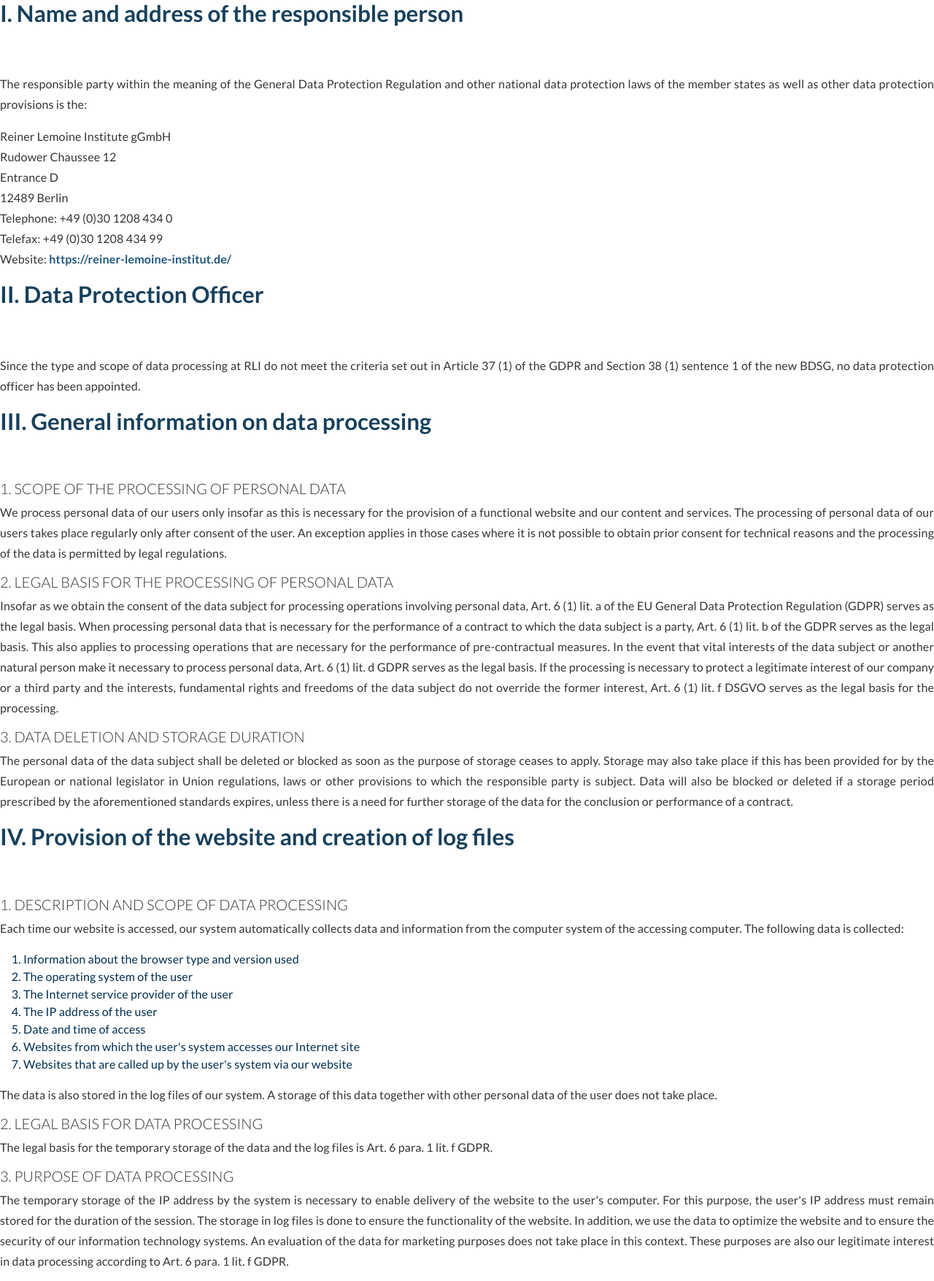
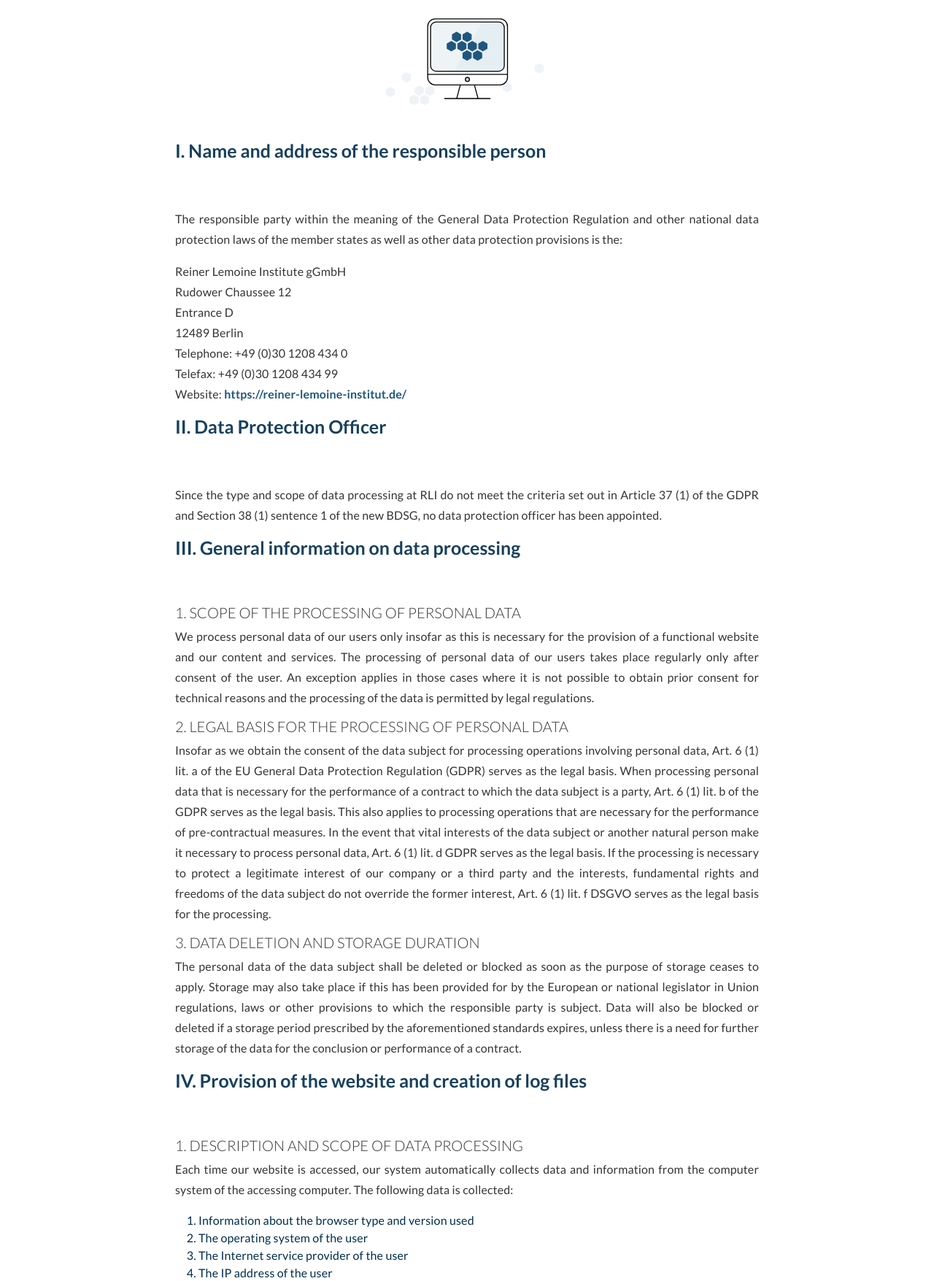
Before and after one commit to rl-institut/offgridplanner-landing, a Flask app: page /privacy in a window 1280 px wide. Shown: the part 172-1927 px from the top of the page at 73% size. Run offline with Flask 3, Linux system fonts and the light colour scheme; some libraries are stand-ins or nearby versions.

Commit message:
Add missing static files and styles

```diff
--- a/static/css/main.css
+++ b/static/css/main.css
@@ -677,6 +677,7 @@ div.disabled {
     margin-top: 0.4rem;
     margin-bottom: 2rem;
 }
+
 .cellular__text span {
     display: block;
     text-align: left;
@@ -694,6 +695,78 @@ div.disabled {
 .cellular__image img {
     max-width: 33.33vw;
 }
+
+
+.about__text {
+    padding-right: 7rem;
+    padding-bottom: 4rem;
+    padding-left: 2rem;
+    max-width: 48%;
+    color: var(--text-dark-color)
+}
+
+.about__text h2 {
+    font-size: 1.953rem;
+    font-weight: 700;
+    color: var(--h2-color);
+    margin-bottom: 2rem;
+    margin-top: 3rem;
+}
+
+.standard-layout {
+  position: relative;
+  padding-top: 2rem;
+  padding-bottom: 4rem;
+  display: flex;
+  flex-direction: row;
+  justify-content: center; }
+  .standard-layout > div {
+    max-width: 50rem;
+    padding-top: 10rem; }
+    .standard-layout > div:before {
+      content: '';
+      position: absolute;
+      top: 0;
+      right: 0;
+      left: 0;
+      height: 10rem;
+      background-image: url("/static/assets/illustrations/computer.svg");
+      background-size: contain;
+      background-repeat: no-repeat;
+      background-position: center; }
+  .standard-layout--license div:before {
+    background-image: url("/static/assets/illustrations/balance.svg"); }
+  .standard-layout h2 {
+    font-size: 1.563rem; }
+  .standard-layout h3 {
+    font-size: 1.25rem; }
+  .standard-layout h4 {
+    font-size: 1rem; }
+  .standard-layout__paragraph {
+    padding-bottom: 1rem; }
+    .standard-layout__paragraph--foreground {
+      background-color: #F4F7F9;
+      background-size: cover;
+      background-position: center;
+      padding: 4rem;
+      margin-top: 2rem;
+      margin-bottom: 4rem; }
+    .standard-layout__paragraph--small h2 {
+      font-size: 1.25rem; }
+    .standard-layout__paragraph--small p {
+      font-size: 0.875rem; }
+  .standard-layout .account {
+    display: flex;
+    flex-direction: row;
+    justify-content: center; }
+    .standard-layout .account > div {
+      max-width: 28rem;
+      width: 100%; }
+    .standard-layout .account__save {
+      display: flex;
+      flex-direction: row;
+      justify-content: center; }
+
 
 @media (max-width: 1200px) {
     .cellular__image img {
@@ -816,6 +889,7 @@ div.disabled {
 .footer-logo img {
     max-width: 100%;
     height: auto;
+    max-height: 48px; /* Height of the redirect button next to it */
 }
 .footer-logo:hover {
     transform: scale(1.05);
```
Also changed, not shown: static/assets/illustrations/balance.svg (added), static/assets/illustrations/computer.svg (added), static/assets/logos/LogoAzimut.png (added), static/assets/logos/LogoFUNAE.svg (added).
